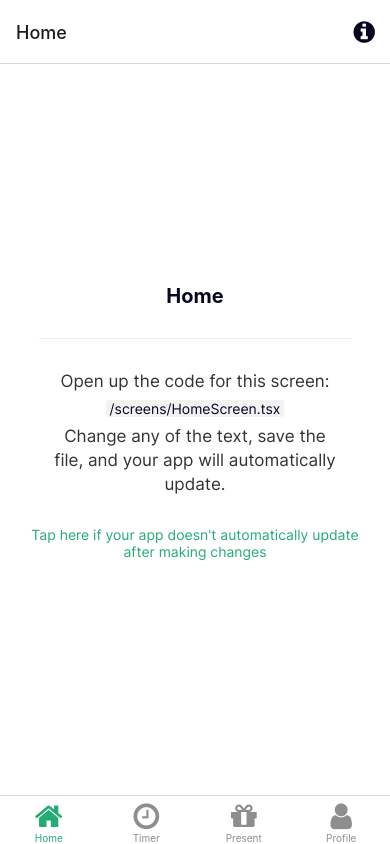
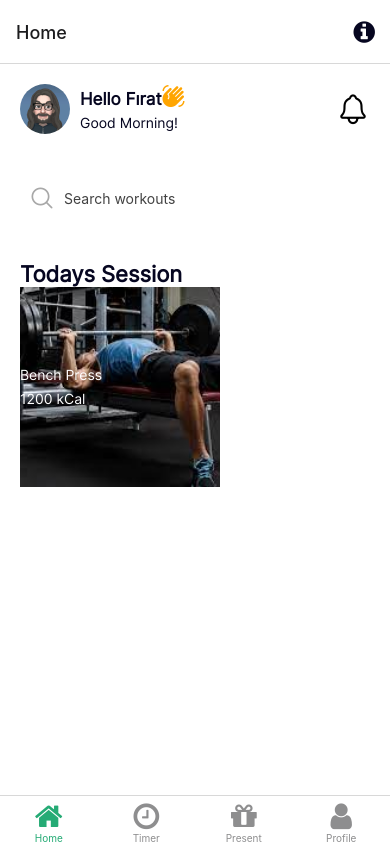
Before and after one commit to firatgoktepe/Gymnesia, a React Native app: screen /Home in a window 390 px wide. Built offline with nearby package versions, Linux system fonts and the light colour scheme; what expo-linking would draw is missing.

Commit message:
feat: home page fixes

```diff
--- /dev/null
+++ b/components/Header.tsx
@@ -0,0 +1,85 @@
+import { StyleSheet, Pressable, Image } from "react-native";
+import Colors from "../constants/Colors";
+import { MonoText } from "./StyledText";
+import { View } from "./Themed";
+import { Ionicons, MaterialCommunityIcons } from "@expo/vector-icons";
+
+export default function Header() {
+  return (
+    <>
+      <View style={styles.profileContainer}>
+        <View style={styles.profilePerson}>
+          <Image
+            style={styles.profileLogo}
+            source={require("../assets/images/profile.jpeg")}
+          />
+          <View>
+            <MonoText
+              style={styles.profileHeading}
+              lightColor="rgba(0,0,0,0.8)"
+              darkColor="rgba(255,255,255,0.8)"
+            >
+              Hello Fırat
+              <MaterialCommunityIcons
+                name="hand-wave"
+                size={24}
+                color="orange"
+              />
+            </MonoText>
+
+            <MonoText
+              style={styles.profileText}
+              lightColor="rgba(0,0,0,0.8)"
+              darkColor="rgba(255,255,255,0.8)"
+            >
+              Good Morning!
+            </MonoText>
+          </View>
+        </View>
+
+        <View style={styles.notification}>
+          <Pressable
+            style={({ pressed }) => ({
+              opacity: pressed ? 0.5 : 1,
+            })}
+          >
+            <Ionicons name="notifications-outline" size={34} color="black" />
+          </Pressable>
+        </View>
+      </View>
+    </>
+  );
+}
+
+const styles = StyleSheet.create({
+  profileContainer: {
+    padding: 20,
+    flexDirection: "row",
+    width: "100%",
+    justifyContent: "space-between",
+  },
+  profilePerson: {
+    flexDirection: "row",
+  },
+  profileLogo: {
+    width: 50,
+    height: 50,
+    borderRadius: 50,
+    marginRight: 10,
+  },
+  profileHeading: {
+    fontSize: 17,
+    fontWeight: "bold",
+    lineHeight: 24,
+    textAlign: "center",
+    color: `${Colors.light.text}`,
+  },
+  profileText: {
+    fontSize: 14,
+    lineHeight: 24,
+    color: `${Colors.light.text}`,
+  },
+  notification: {
+    justifyContent: "center",
+  },
+});
--- /dev/null
+++ b/components/Headings.tsx
@@ -0,0 +1,19 @@
+import { Text, TextProps } from "./Themed";
+import Colors from "../constants/Colors";
+
+export function HeadingText(props: TextProps) {
+  return (
+    <Text
+      {...props}
+      style={[
+        props.style,
+        {
+          fontFamily: "inter-regular",
+          fontWeight: "bold",
+          fontSize: 22,
+          color: `${Colors.light.text}`,
+        },
+      ]}
+    />
+  );
+}
--- /dev/null
+++ b/components/Search.tsx
@@ -0,0 +1,38 @@
+import { StyleSheet, TextInput } from "react-native";
+import Colors from "../constants/Colors";
+import { MonoText } from "./StyledText";
+import { View } from "./Themed";
+import { AntDesign } from "@expo/vector-icons";
+
+export default function Search() {
+  return (
+    <View style={styles.searchSection}>
+      <AntDesign
+        style={styles.searchIcon}
+        name="search1"
+        size={24}
+        color="#A8A8A8"
+      />
+      <TextInput style={styles.input} placeholder="Search workouts" />
+    </View>
+  );
+}
+
+const styles = StyleSheet.create({
+  searchSection: {
+    width: "100%",
+    padding: 20,
+    flexDirection: "row",
+  },
+  searchIcon: {
+    padding: 10,
+  },
+  input: {
+    paddingTop: 10,
+    paddingRight: 10,
+    paddingBottom: 10,
+    paddingLeft: 0,
+    backgroundColor: "#fff",
+    color: "#424242",
+  },
+});
--- /dev/null
+++ b/components/TodaysCard.tsx
@@ -0,0 +1,48 @@
+import { StyleSheet, Pressable, Image } from "react-native";
+import Colors from "../constants/Colors";
+import { MonoText } from "./StyledText";
+import { View } from "./Themed";
+import { Ionicons, MaterialCommunityIcons } from "@expo/vector-icons";
+import Search from "./Search";
+import { HeadingText } from "../components/Headings";
+import WorkoutCard from "./WorkoutCard";
+
+export default function TodaysCard() {
+  return (
+    <View style={styles.profileContainer}>
+      <HeadingText>Todays Session</HeadingText>
+      <WorkoutCard />
+    </View>
+  );
+}
+
+const styles = StyleSheet.create({
+  profileContainer: {
+    padding: 20,
+    flexDirection: "column",
+    width: "100%",
+    justifyContent: "space-between",
+  },
+  profilePerson: {
+    flexDirection: "row",
+  },
+  profileLogo: {
+    width: 50,
+    height: 50,
+    borderRadius: 50,
+    marginRight: 10,
+  },
+  profileHeading: {
+    fontSize: 17,
+    fontWeight: "bold",
+    lineHeight: 24,
+    textAlign: "center",
+  },
+  profileText: {
+    fontSize: 14,
+    lineHeight: 24,
+  },
+  notification: {
+    justifyContent: "center",
+  },
+});
--- /dev/null
+++ b/components/WorkoutCard.tsx
@@ -0,0 +1,40 @@
+import { StyleSheet, Pressable, ImageBackground } from "react-native";
+import Colors from "../constants/Colors";
+import { MonoText } from "./StyledText";
+import { View } from "./Themed";
+import { Ionicons, MaterialCommunityIcons } from "@expo/vector-icons";
+import Search from "./Search";
+import { workouts } from "../db";
+
+console.log("Workouts link", workouts);
+
+const title: string = workouts[0].title;
+const calories: number = workouts[0].calories;
+
+export default function WorkoutCard() {
+  return (
+    <View>
+      <ImageBackground
+        source={require("../assets/images/workouts/bench_press.jpeg")}
+        style={styles.image}
+      >
+        <MonoText style={styles.profileText}>{title}</MonoText>
+        <MonoText style={styles.profileText}>{`${calories} kCal`}</MonoText>
+      </ImageBackground>
+    </View>
+  );
+}
+
+const styles = StyleSheet.create({
+  image: {
+    resizeMode: "cover",
+    justifyContent: "center",
+    width: 200,
+    height: 200,
+  },
+  profileText: {
+    fontSize: 14,
+    lineHeight: 24,
+    color: `${Colors.dark.text}`,
+  },
+});
--- a/navigation/index.tsx
+++ b/navigation/index.tsx
@@ -3,29 +3,42 @@
  * https://reactnavigation.org/docs/getting-started
  *
  */
-import { FontAwesome } from '@expo/vector-icons';
-import { createBottomTabNavigator } from '@react-navigation/bottom-tabs';
-import { NavigationContainer, DefaultTheme, DarkTheme } from '@react-navigation/native';
-import { createNativeStackNavigator } from '@react-navigation/native-stack';
-import * as React from 'react';
-import { ColorSchemeName, Pressable } from 'react-native';
+import { FontAwesome } from "@expo/vector-icons";
+import { createBottomTabNavigator } from "@react-navigation/bottom-tabs";
+import {
+  NavigationContainer,
+  DefaultTheme,
+  DarkTheme,
+} from "@react-navigation/native";
+import { createNativeStackNavigator } from "@react-navigation/native-stack";
+import * as React from "react";
+import { ColorSchemeName, Pressable } from "react-native";
 
-import Colors from '../constants/Colors';
-import useColorScheme from '../hooks/useColorScheme';
-import ModalScreen from '../screens/ModalScreen';
-import NotFoundScreen from '../screens/NotFoundScreen';
-import HomeScreen from '../screens/HomeScreen';
-import TimerScreen from '../screens/TimerScreen';
-import PresentScreen from '../screens/PresentScreen';
-import ProfileScreen from '../screens/ProfileScreen';
-import { RootStackParamList, RootTabParamList, RootTabScreenProps } from '../types';
-import LinkingConfiguration from './LinkingConfiguration';
+import Colors from "../constants/Colors";
+import useColorScheme from "../hooks/useColorScheme";
+import ModalScreen from "../screens/ModalScreen";
+import NotFoundScreen from "../screens/NotFoundScreen";
+import HomeScreen from "../screens/HomeScreen";
+import TimerScreen from "../screens/TimerScreen";
+import PresentScreen from "../screens/PresentScreen";
+import ProfileScreen from "../screens/ProfileScreen";
+import {
+  RootStackParamList,
+  RootTabParamList,
+  RootTabScreenProps,
+} from "../types";
+import LinkingConfiguration from "./LinkingConfiguration";
 
-export default function Navigation({ colorScheme }: { colorScheme: ColorSchemeName }) {
+export default function Navigation({
+  colorScheme,
+}: {
+  colorScheme: ColorSchemeName;
+}) {
   return (
     <NavigationContainer
       linking={LinkingConfiguration}
-      theme={colorScheme === 'dark' ? DarkTheme : DefaultTheme}>
+      theme={colorScheme === "dark" ? DarkTheme : DefaultTheme}
+    >
       <RootNavigator />
     </NavigationContainer>
   );
@@ -40,9 +53,17 @@ const Stack = createNativeStackNavigator<RootStackParamList>();
 function RootNavigator() {
   return (
     <Stack.Navigator>
-      <Stack.Screen name="Root" component={BottomTabNavigator} options={{ headerShown: false }} />
-      <Stack.Screen name="NotFound" component={NotFoundScreen} options={{ title: 'Oops!' }} />
-      <Stack.Group screenOptions={{ presentation: 'modal' }}>
+      <Stack.Screen
+        name="Root"
+        component={BottomTabNavigator}
+        options={{ headerShown: false }}
+      />
+      <Stack.Screen
+        name="NotFound"
+        component={NotFoundScreen}
+        options={{ title: "Oops!" }}
+      />
+      <Stack.Group screenOptions={{ presentation: "modal" }}>
         <Stack.Screen name="Modal" component={ModalScreen} />
       </Stack.Group>
     </Stack.Navigator>
@@ -63,19 +84,21 @@ function BottomTabNavigator() {
       initialRouteName="Home"
       screenOptions={{
         tabBarActiveTintColor: Colors[colorScheme].tint,
-      }}>
+      }}
+    >
       <BottomTab.Screen
         name="Home"
         component={HomeScreen}
-        options={({ navigation }: RootTabScreenProps<'Home'>) => ({
-          title: 'Home',
+        options={({ navigation }: RootTabScreenProps<"Home">) => ({
+          title: "Home",
           tabBarIcon: ({ color }) => <TabBarIcon name="home" color={color} />,
           headerRight: () => (
             <Pressable
-              onPress={() => navigation.navigate('Modal')}
+              onPress={() => navigation.navigate("Modal")}
               style={({ pressed }) => ({
                 opacity: pressed ? 0.5 : 1,
-              })}>
+              })}
+            >
               <FontAwesome
                 name="info-circle"
                 size={25}
@@ -90,15 +113,17 @@ function BottomTabNavigator() {
         name="Timer"
         component={TimerScreen}
         options={{
-          title: 'Timer',
-          tabBarIcon: ({ color }) => <TabBarIcon name="clock-o" color={color} />,
+          title: "Timer",
+          tabBarIcon: ({ color }) => (
+            <TabBarIcon name="clock-o" color={color} />
+          ),
         }}
       />
       <BottomTab.Screen
         name="Present"
         component={PresentScreen}
         options={{
-          title: 'Present',
+          title: "Present",
           tabBarIcon: ({ color }) => <TabBarIcon name="gift" color={color} />,
         }}
       />
@@ -106,7 +131,7 @@ function BottomTabNavigator() {
         name="Profile"
         component={ProfileScreen}
         options={{
-          title: 'Profile',
+          title: "Profile",
           tabBarIcon: ({ color }) => <TabBarIcon name="user" color={color} />,
         }}
       />
@@ -117,8 +142,8 @@ function BottomTabNavigator() {
 /**
  * You can explore the built-in icon families and icons on the web at https://icons.expo.fyi/
  */
-function TabBarIcon(props: {
-  name: React.ComponentProps<typeof FontAwesome>['name'];
+export function TabBarIcon(props: {
+  name: React.ComponentProps<typeof FontAwesome>["name"];
   color: string;
 }) {
   return <FontAwesome size={30} style={{ marginBottom: -3 }} {...props} />;
--- a/screens/HomeScreen.tsx
+++ b/screens/HomeScreen.tsx
@@ -1,15 +1,37 @@
-import { StyleSheet } from 'react-native';
+import { StyleSheet } from "react-native";
 
-import EditScreenInfo from '../components/EditScreenInfo';
-import { Text, View } from '../components/Themed';
-import { RootTabScreenProps } from '../types';
+import Header from "../components/Header";
+import { Text, View } from "../components/Themed";
+import { RootTabScreenProps } from "../types";
+import Axios from "axios";
+import Search from "../components/Search";
+import TodaysCard from "../components/TodaysCard";
 
-export default function HomeScreen({ navigation }: RootTabScreenProps<'Home'>) {
+// Axios call test
+
+// const options = {
+//   method: "GET",
+//   url: "https://exercisedb.p.rapidapi.com/exercises",
+//   headers: {
+//     "X-RapidAPI-Key": "710565457fmshac65682c3fefbefp1e7d6ejsnfa6dd6e2a3e5",
+//     "X-RapidAPI-Host": "exercisedb.p.rapidapi.com",
+//   },
+// };
+
+// Axios.request(options)
+//   .then(function (response) {
+//     console.log("Response", response.data);
+//   })
+//   .catch(function (error) {
+//     console.error("Error", error);
+//   });
+
+export default function HomeScreen({ navigation }: RootTabScreenProps<"Home">) {
   return (
     <View style={styles.container}>
-      <Text style={styles.title}>Home</Text>
-      <View style={styles.separator} lightColor="#eee" darkColor="rgba(255,255,255,0.1)" />
-      <EditScreenInfo path="/screens/HomeScreen.tsx" />
+      <Header />
+      <Search />
+      <TodaysCard />
     </View>
   );
 }
@@ -17,16 +39,16 @@ export default function HomeScreen({ navigation }: RootTabScreenProps<'Home'>) {
 const styles = StyleSheet.create({
   container: {
     flex: 1,
-    alignItems: 'center',
-    justifyContent: 'center',
+    alignItems: "flex-start",
+    justifyContent: "flex-start",
   },
   title: {
     fontSize: 20,
-    fontWeight: 'bold',
+    fontWeight: "bold",
   },
   separator: {
     marginVertical: 30,
     height: 1,
-    width: '80%',
+    width: "80%",
   },
 });
```
